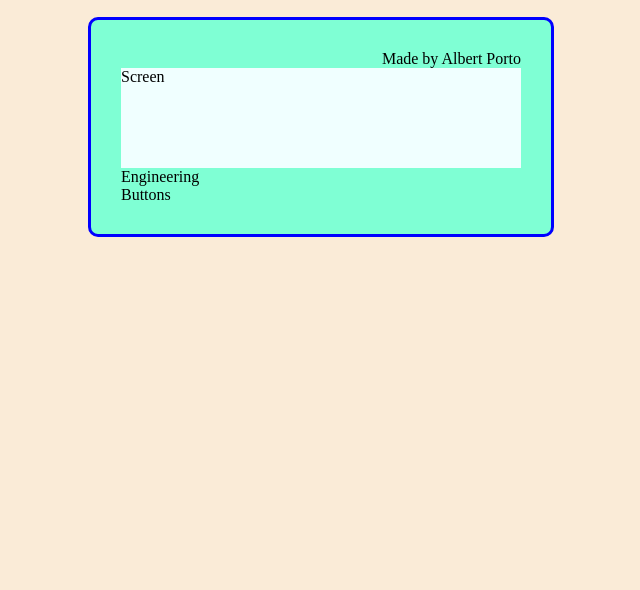
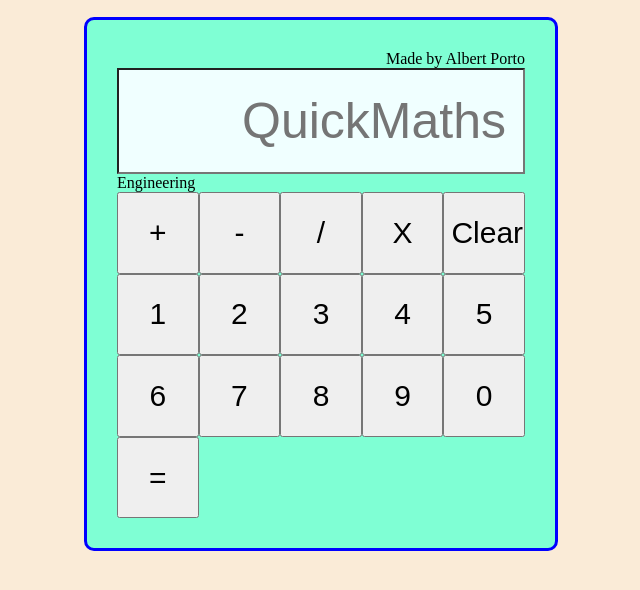
Before and after one commit to portoalbert/calculator, a plain HTML site: page index.html in a window 1280 px wide. Shown: the part 150-740 px from the top of the page, without its empty margins (319-959 px from the left). Drawn offline with Linux system fonts and the light colour scheme; a web font is replaced by a local one.

Commit message:
Semi Working calculator

```diff
--- a/app.css
+++ b/app.css
@@ -38,8 +38,35 @@ body {
     justify-content: flex-end;
     flex: 1;
 }
-.screen {
+.screen input{
     background-color: azure;
     width: 400px;
     height: 100px;
+    font-size: 50px;
+    text-align: end;
 }
+
+.buttons {
+    display: flex;
+    flex-direction: column;
+}
+.operations {
+    display: flex;
+    flex: 1;
+    justify-content: space-between;
+}
+.operations button {
+    width: 20%;
+    aspect-ratio: 1/1;
+    font-size: 30px;
+    text-align: center;
+}
+.digits {
+    display: flex;
+    flex-wrap: wrap;
+}
+.digits button {
+    width: 20%;
+    aspect-ratio: 1/1;
+    font-size: 30px;
+}
--- a/app.js
+++ b/app.js
@@ -0,0 +1,37 @@
+const calcScreen = document.getElementById("screenCal")
+let op = "add"
+let termOne = null
+let termTwo = null
+let result = 0
+
+let calc = {
+   'add': function(a,b) {return a + b},
+   'sub': function(a,b) {return a - b},
+   'divide': function(a,b) {return a / b},
+   'mult': function(a,b) {return a * b},
+};
+
+function clearScreen () {
+    calcScreen.placeholder = "0"
+    calcScreen.value = ''
+}
+function typer (a) {
+    calcScreen.value += a
+    result = parseInt(calcScreen.value);
+    console.log(result)
+}
+function thinker() {
+    if (termOne == null){
+        termOne = parseInt(calcScreen.value);
+        clearScreen();
+        return;
+    }
+    termTwo = parseInt(calcScreen.value);
+    calcScreen.value = calc[op](termOne,termTwo);
+    termOne = parseInt(calcScreen.value);
+    termTwo = null
+}
+function pressOp (a){
+    op = a
+
+}
--- a/index.html
+++ b/index.html
@@ -22,9 +22,32 @@
     </div>
     <div class="outter">
         <div class="top">Made by Albert Porto</div>
-        <div class="screen">Screen</div>
+        <div class="screen">
+            <input type="number" id="screenCal" placeholder="QuickMaths">
+        </div>
         <div class="topofbutton">Engineering</div>
-        <div class="buttons">Buttons</div>
+        <div class="buttons">
+            <div class="operations">
+                <button onclick="op = 'add'">+</button>
+                <button onclick="op = 'sub'">-</button>
+                <button onclick="op = 'divide'">/</button>
+                <button onclick="op = 'mult'">X</button>
+                <button onclick="clearScreen();">Clear</button>
+            </div>
+            <div class="digits">
+                <button onclick="typer(1);">1</button>
+                <button onclick="typer(2);">2</button>
+                <button onclick="typer(3);">3</button>
+                <button onclick="typer(4);">4</button>
+                <button onclick="typer(5);">5</button>
+                <button onclick="typer(6);">6</button>
+                <button onclick="typer(7);">7</button>
+                <button onclick="typer(8);">8</button>
+                <button onclick="typer(9);">9</button>
+                <button onclick="typer(0);">0</button>
+                <button onclick="thinker();">=</button>
+            </div>
+        </div>
     </div>
     <script src="app.js"></script>
 </body>
```
